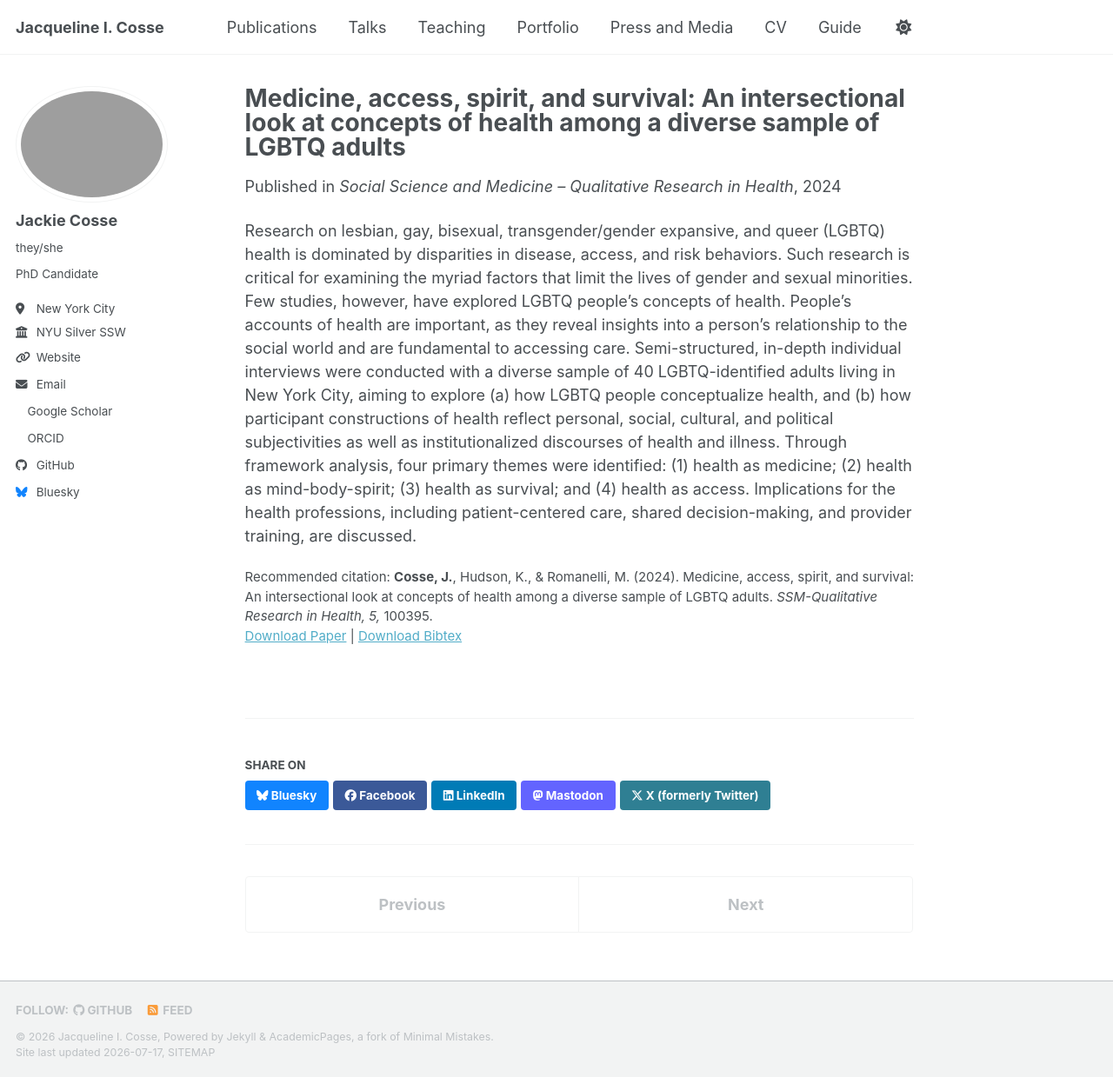
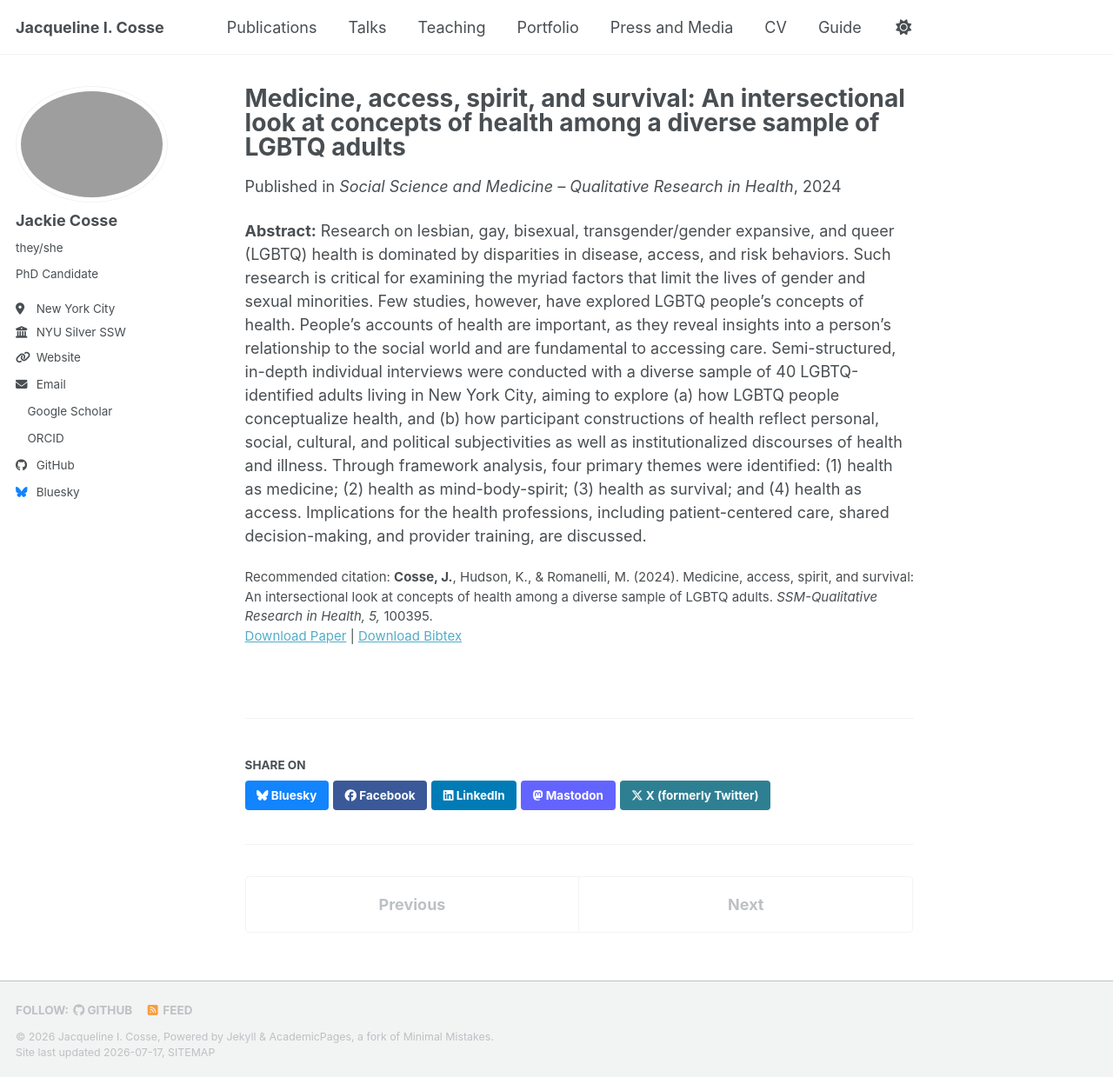
Before and after one commit to jackiecosse/jackiecosse.com, a Jekyll site: the page built from _publications/2024-06-ssm-qrh.md, in a window 1280 px wide and 1239 px high. Shown: the whole window at 87% size. Built offline with Jekyll 4.4.1, drawn with Linux system fonts in a browser that asks for light colours; a style sheet for code colours, icons or effects is not loaded.

Commit message:
Update 2024-06-ssm-qrh.md

```diff
--- a/_publications/2024-06-ssm-qrh.md
+++ b/_publications/2024-06-ssm-qrh.md
@@ -3,11 +3,11 @@ title: "Medicine, access, spirit, and survival: An intersectional look at concep
 collection: publications
 category: manuscripts
 permalink: /publication/2024-06-ssm-qrh
-excerpt: 'A qualitative study examining how multiplicatively marginalized LGBTQ adults (across disability, race, sexuality, gender, class, and more) conceptualize health, tracing how participant constructions reflect personal, social, cultural, and political subjectivities alongside, against, and beyond institutionalized discourses of health and illness.'
+excerpt: '<i>A qualitative study examining how multiplicatively marginalized LGBTQ adults (across disability, race, sexuality, gender, class, and more) conceptualize health, tracing how participant constructions reflect personal, social, cultural, and political subjectivities alongside, against, and beyond institutionalized discourses of health and illness.</i>'
 date: 2024-06-01
 venue: 'Social Science and Medicine – Qualitative Research in Health'
 paperurl: 'https://jackiecosse.com/files/cosse-hudson-romanelli-2024.pdf'
 bibtexurl: 'https://jackiecosse.com/files/S2667321524000040.bib'
 citation: '<b>Cosse, J.</b>, Hudson, K., & Romanelli, M. (2024). Medicine, access, spirit, and survival: An intersectional look at concepts of health among a diverse sample of LGBTQ adults. <i>SSM-Qualitative Research in Health, 5,</i> 100395.'
 ---
-Research on lesbian, gay, bisexual, transgender/gender expansive, and queer (LGBTQ) health is dominated by disparities in disease, access, and risk behaviors. Such research is critical for examining the myriad factors that limit the lives of gender and sexual minorities. Few studies, however, have explored LGBTQ people's concepts of health. People's accounts of health are important, as they reveal insights into a person's relationship to the social world and are fundamental to accessing care. Semi-structured, in-depth individual interviews were conducted with a diverse sample of 40 LGBTQ-identified adults living in New York City, aiming to explore (a) how LGBTQ people conceptualize health, and (b) how participant constructions of health reflect personal, social, cultural, and political subjectivities as well as institutionalized discourses of health and illness. Through framework analysis, four primary themes were identified: (1) health as medicine; (2) health as mind-body-spirit; (3) health as survival; and (4) health as access. Implications for the health professions, including patient-centered care, shared decision-making, and provider training, are discussed.
+<b>Abstract:</b> Research on lesbian, gay, bisexual, transgender/gender expansive, and queer (LGBTQ) health is dominated by disparities in disease, access, and risk behaviors. Such research is critical for examining the myriad factors that limit the lives of gender and sexual minorities. Few studies, however, have explored LGBTQ people's concepts of health. People's accounts of health are important, as they reveal insights into a person's relationship to the social world and are fundamental to accessing care. Semi-structured, in-depth individual interviews were conducted with a diverse sample of 40 LGBTQ-identified adults living in New York City, aiming to explore (a) how LGBTQ people conceptualize health, and (b) how participant constructions of health reflect personal, social, cultural, and political subjectivities as well as institutionalized discourses of health and illness. Through framework analysis, four primary themes were identified: (1) health as medicine; (2) health as mind-body-spirit; (3) health as survival; and (4) health as access. Implications for the health professions, including patient-centered care, shared decision-making, and provider training, are discussed.
```
